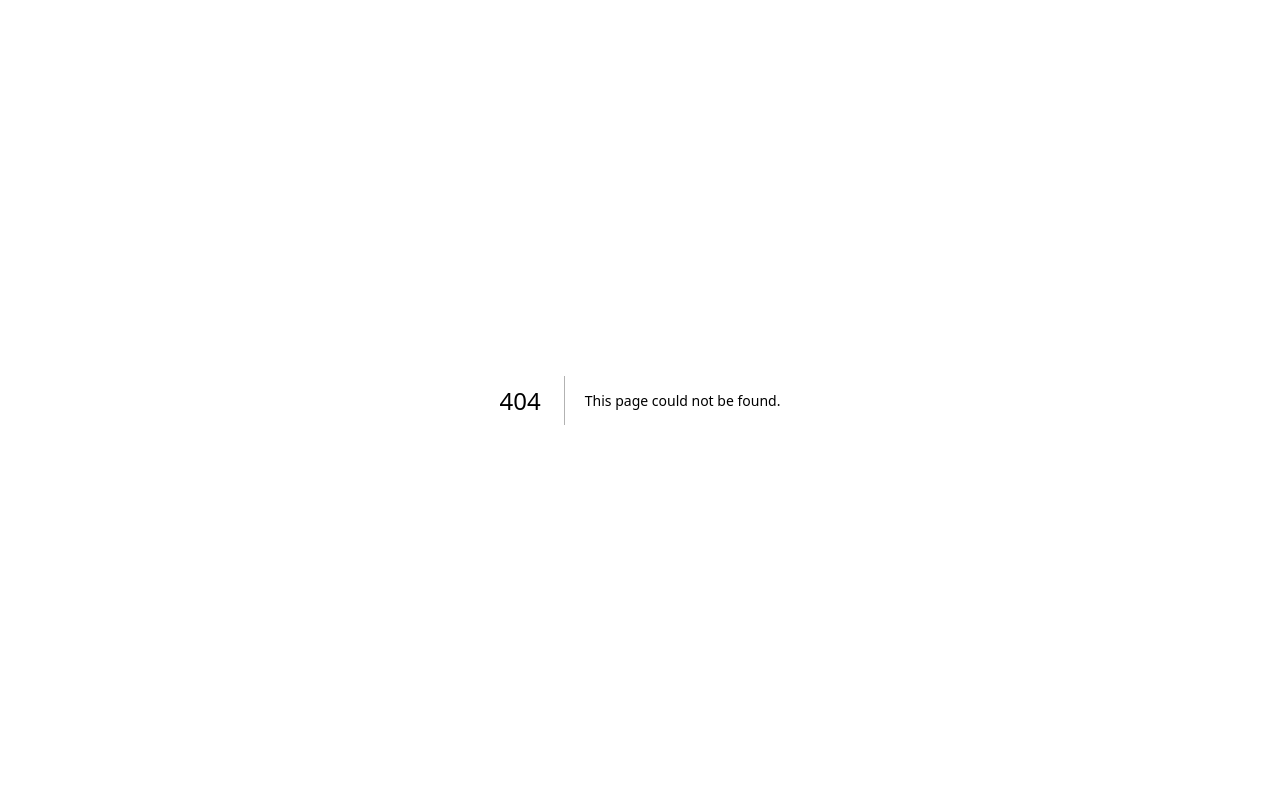
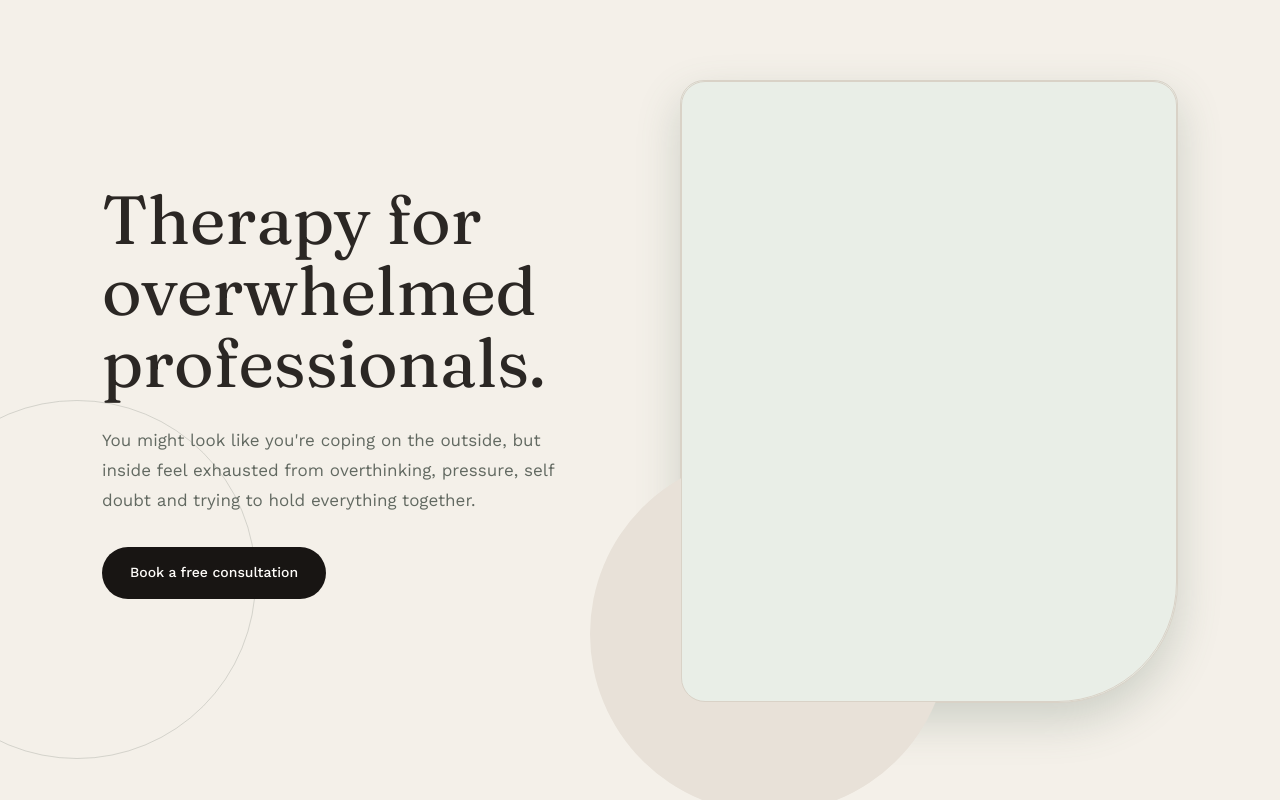
Before and after one commit to codeplaygroundspace/therabuilder, a Next.js app: page /preview in a window 1280 px wide. Before the commit this address had no page. Shown: the top 800 px of the page. Built offline with nearby package versions, Linux system fonts and the light colour scheme.

Commit message:
feat(#5): dev preview route for ported sections

```diff
--- /dev/null
+++ b/src/app/preview/page.tsx
@@ -0,0 +1,38 @@
+import { sarahDemo } from "@/lib/site/reference/sarah-demo";
+import type { Section } from "@/lib/site/sections";
+import { SiteRoot } from "@/components/site/SiteRoot";
+import { HeroSection } from "@/components/site/HeroSection";
+import { ServicesSection } from "@/components/site/ServicesSection";
+import { CtaSection } from "@/components/site/CtaSection";
+
+/** Dev-only harness for eyeballing the ported sections against the live sarah-demo. */
+function find<T extends Section["type"]>(
+  type: T,
+  predicate?: (s: Extract<Section, { type: T }>) => boolean,
+): Extract<Section, { type: T }> {
+  for (const page of sarahDemo.pages) {
+    for (const section of page.sections) {
+      if (section.type === type) {
+        const narrowed = section as Extract<Section, { type: T }>;
+        if (!predicate || predicate(narrowed)) return narrowed;
+      }
+    }
+  }
+  throw new Error(`No ${type} section found in reference doc`);
+}
+
+export default function PreviewPage() {
+  const hero = find("hero");
+  const services = find("services");
+  const contactCta = find("cta", (s) => s.variant === "contact");
+  const faqCta = find("cta", (s) => s.variant === "faq");
+
+  return (
+    <SiteRoot>
+      <HeroSection section={hero} />
+      <ServicesSection section={services} />
+      <CtaSection section={contactCta} />
+      <CtaSection section={faqCta} />
+    </SiteRoot>
+  );
+}
```
